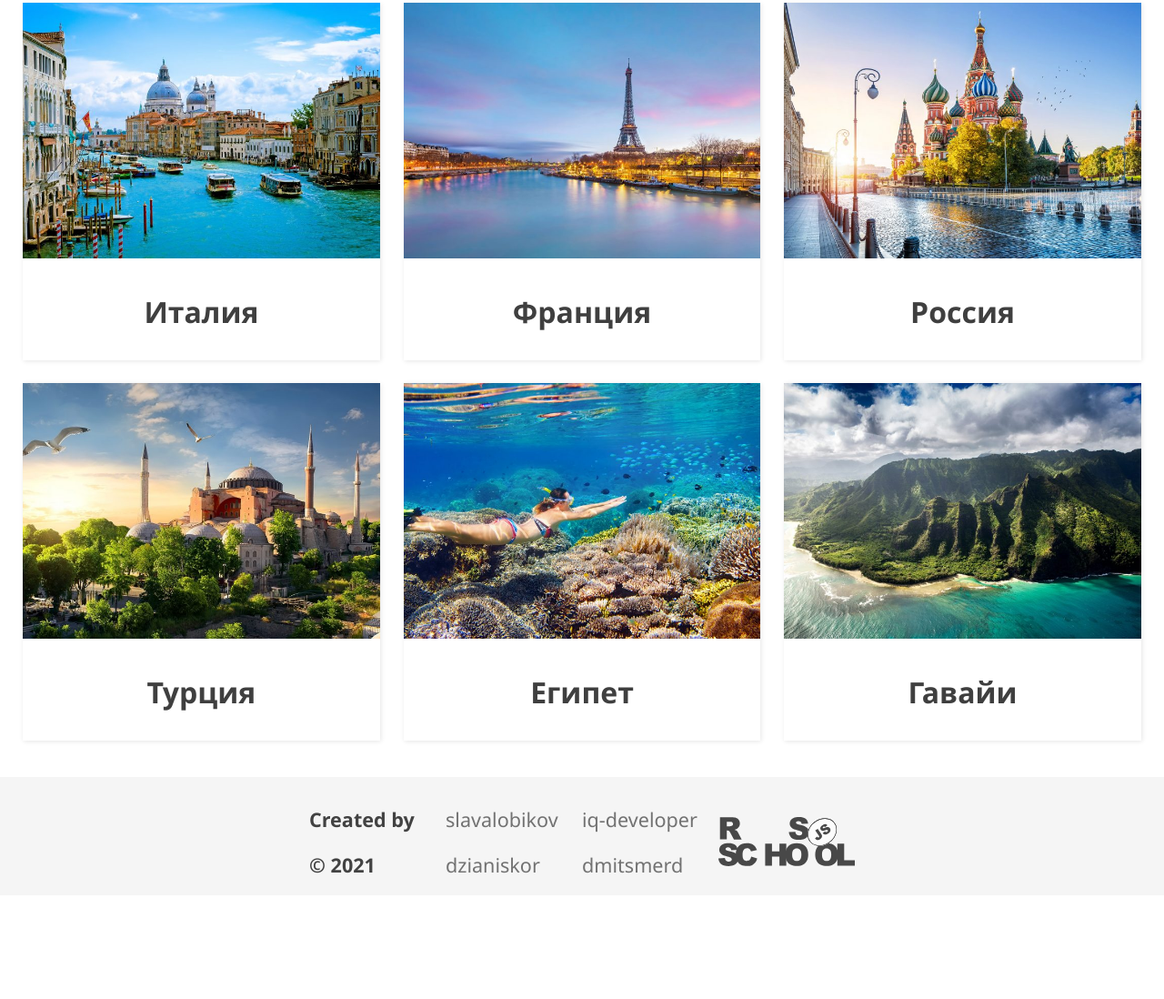
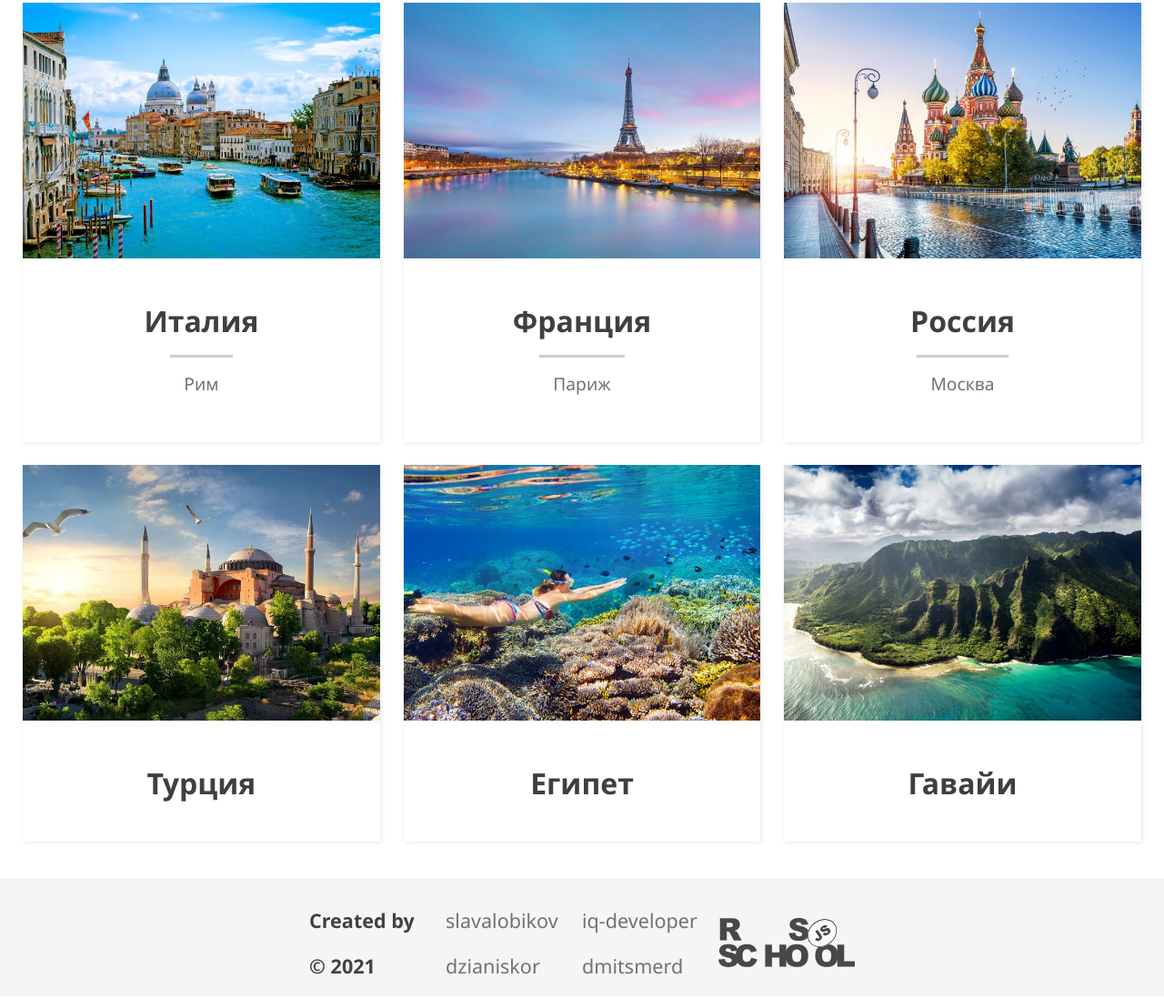
Before and after one commit to iq-developer/travel-template, a plain HTML site: page index.html in a window 1280 px wide. Shown: the part 698-1796 px from the top of the page at 91% size. Before the commit the page ends 1685 px from the top, so only its background shows below. Drawn offline with Linux system fonts and the light colour scheme.

Commit message:
feat: add capital of the country

```diff
--- a/index.html
+++ b/index.html
@@ -39,15 +39,15 @@
 
     <section>
       <a href="#"><img src="img/venice.jpg" alt="" class="opacity"></a>
-      <a href="#"><h2 class="link">Италия</h2></a>
+      <a href="#"><h2 class="link">Италия<br><span>Рим</span></h2></a>
     </section>
     <section>
         <a href="#"><img src="img/france.jpg" alt="" class="opacity"></a>
-        <a href="#"><h2 class="link">Франция</h2></a>
+        <a href="#"><h2 class="link">Франция<br><span>Париж</span></h2></a>
     </section>
     <section>
       <a href="#"><img src="img/russia.jpg" alt="" class="opacity"></a>
-      <a href="#"><h2 class="link">Россия</h2></a>
+      <a href="#"><h2 class="link">Россия<br><span>Москва</span></h2></a>
     </section>
     <section>
       <a href="#"><img src="img/turkey.jpg" alt="" class="opacity"></a>
--- a/style.css
+++ b/style.css
@@ -106,6 +106,23 @@ main > section {
 section img {
   width: 100%;
 }
+.link {
+  margin: 0;
+  padding: 1em 0;
+  width: 100%;
+  line-height: 2em;
+}
+.link:hover {
+  background: #f5f5f5;
+  color: #5191fa;
+}
+.link span {
+  color: #727272;
+  border-top: solid 3px #ccc;
+  font-size: 0.6em;
+  padding: 15px;
+  font-weight: normal;
+}
 
 /* Footer */
 
@@ -200,15 +217,6 @@ footer {
   float: left;
   cursor: pointer;
 }
-.link{
-  margin: 0;
-  padding: 1em 0;
-  width: 100%;
-}
-.link:hover{
-  background: #f5f5f5;
-  color: #5191fa;
-}
 .gallery-title {
   font-size: 1.9em;
   font-weight: bold;
```
